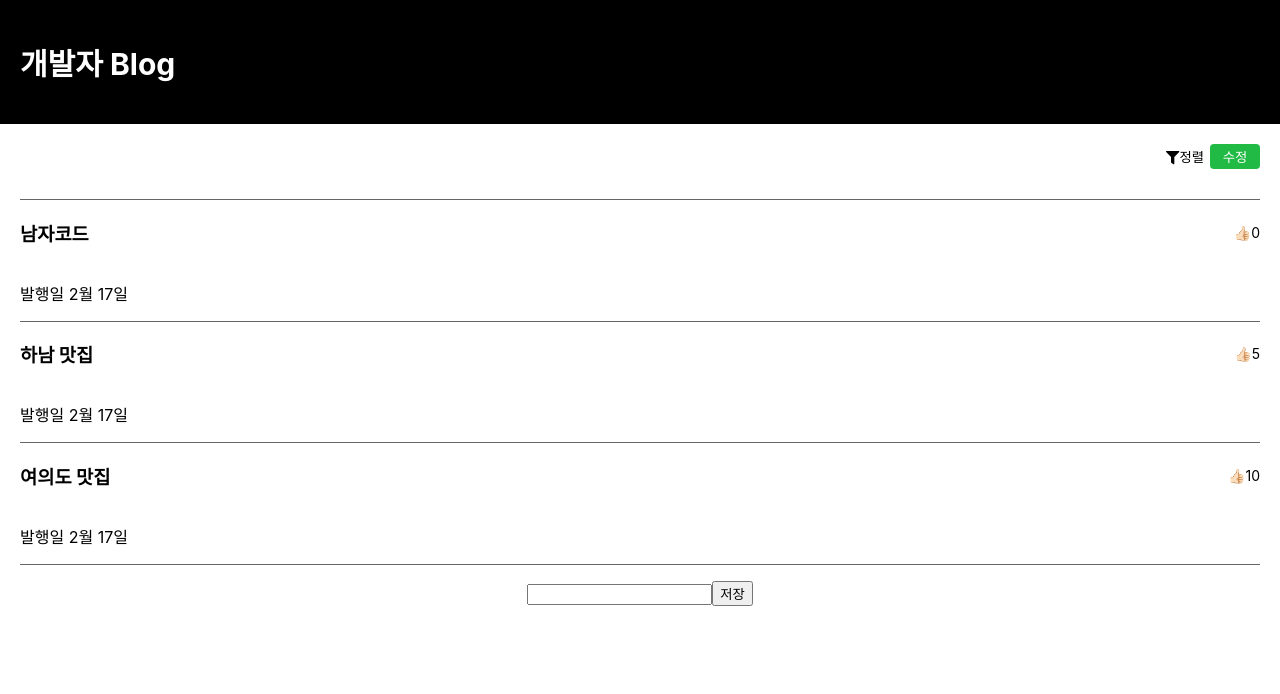
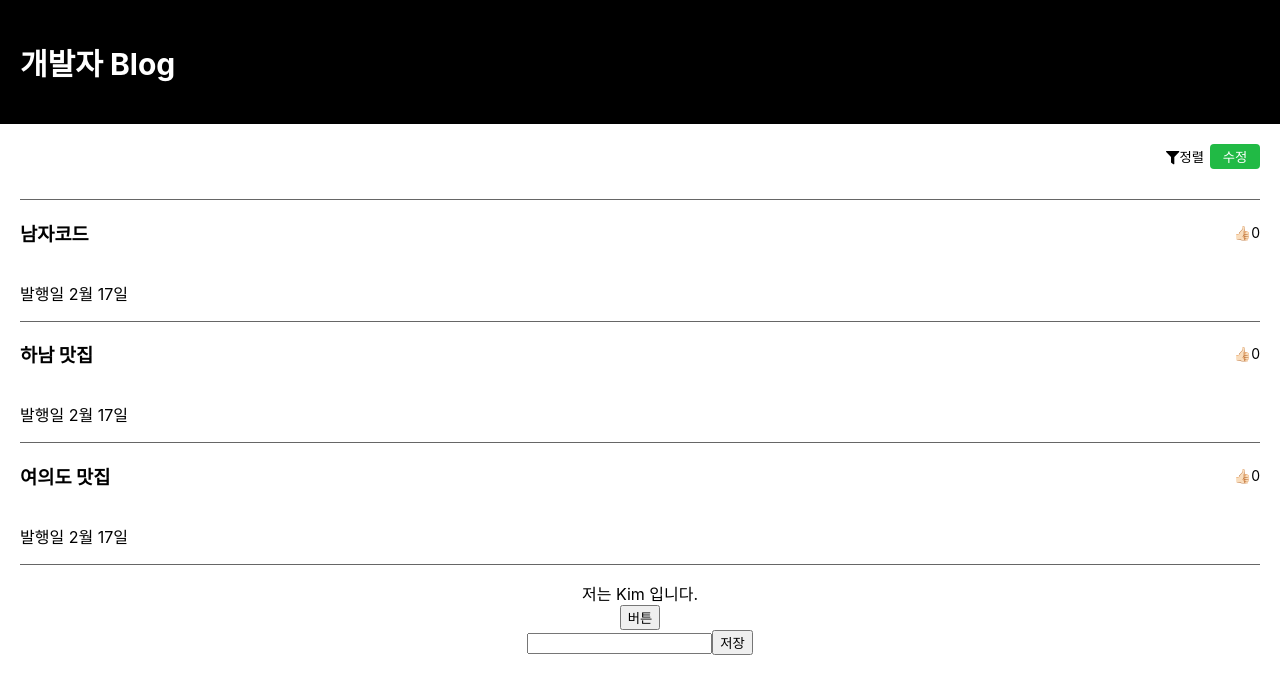
Before and after one commit to super2918/react-blog, a React (Create React App) app: page / in a window 1280 px wide. Shown: the top 694 px of the page. Built offline with nearby package versions, Linux system fonts and the light colour scheme.

Commit message:
Add class component

```diff
--- a/src/App.js
+++ b/src/App.js
@@ -6,7 +6,7 @@ import './App.css';
 
 function App() {
   let [ title, setTitle ] = useState(['남자코드', '하남 맛집', '여의도 맛집']);
-  let [ count, setCount ] = useState([0, 5, 10]);
+  let [ count, setCount ] = useState(['0', '0', '0']);
   let [ openModal , setOpenModal ] = useState(false);
   let [ modalTitle, setModalTitle ] = useState(0);
   let [ inputValue, setInputValue ] = useState('');
@@ -82,7 +82,7 @@ function App() {
               <div className="list__title">
                 <h3 onClick={ () => { setModalTitle(i), showModal(i) }}>{item}</h3>
                 <div className="like-count">
-                  <span onClick={() => {handleButtonClick()}}>👍🏻</span>{count[i]}
+                  <span onClick={ () => {handleCountClick(i)} }>👍🏻</span>{count[i]}
                 </div>
               </div>
               <p>발행일 2월 17일</p>
@@ -91,6 +91,8 @@ function App() {
           })
         }
       </ul>
+
+      <Profile />
 
       <div className="input-wrap">
         <input type="text" onChange={ onChangeInputValue } />
@@ -113,6 +115,7 @@ function App() {
 
     </div>
   );
+
 }
 
 function Modal( props ) {
@@ -126,4 +129,32 @@ function Modal( props ) {
   );
 }
 
+
+class Profile extends React.Component {
+  constructor(){
+    super();
+    this.state = { name : 'Kim', age : 30 }
+  }
+
+  // chageName() {
+  //   this.setState({name: 'Park'})
+  // }
+
+  chageName = () => {
+    this.setState({name: 'Park'})
+  }
+
+  render(){
+    return (
+      <>
+        <div>저는 { this.state.name } 입니다.</div>
+        <button onClick={ this.chageName }>버튼</button>
+        {/* <button onClick={this.chageName.bind(this)}>버튼</button> */}
+        {/* <button onClick={() => {this.setState( { name: 'park' })}}>버튼</button> */}
+      </>
+    )
+  }
+}
+
+
 export default App;
```
Also changed, not shown: 2 other files (tests, documents, lock files or other folders).
